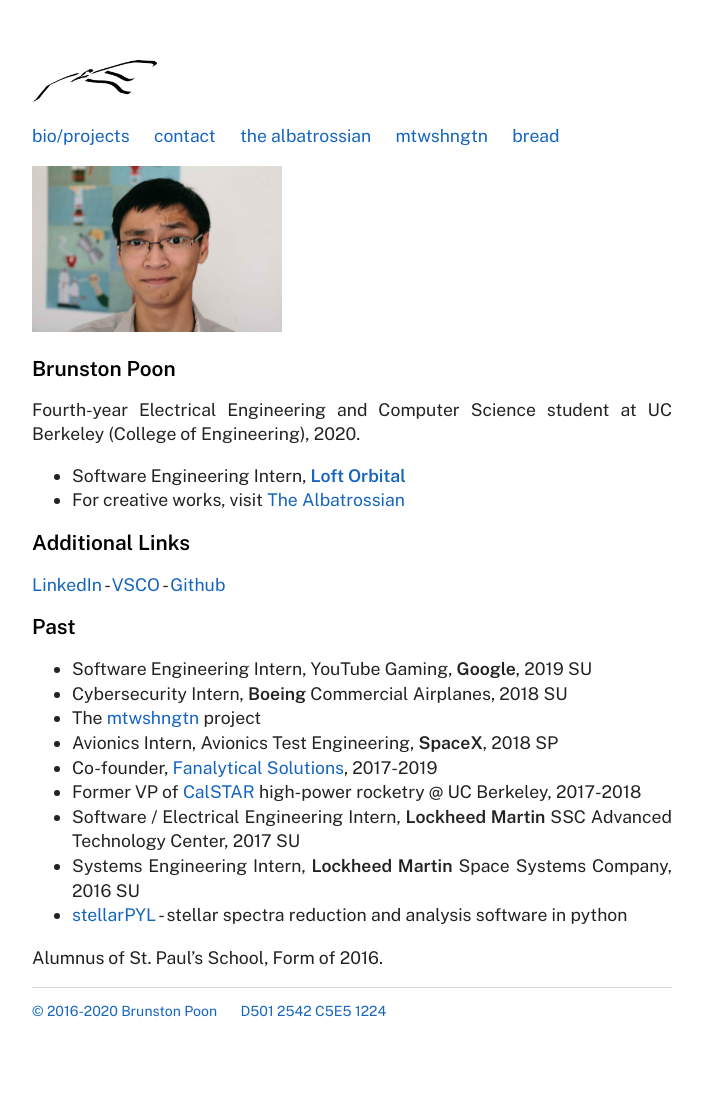
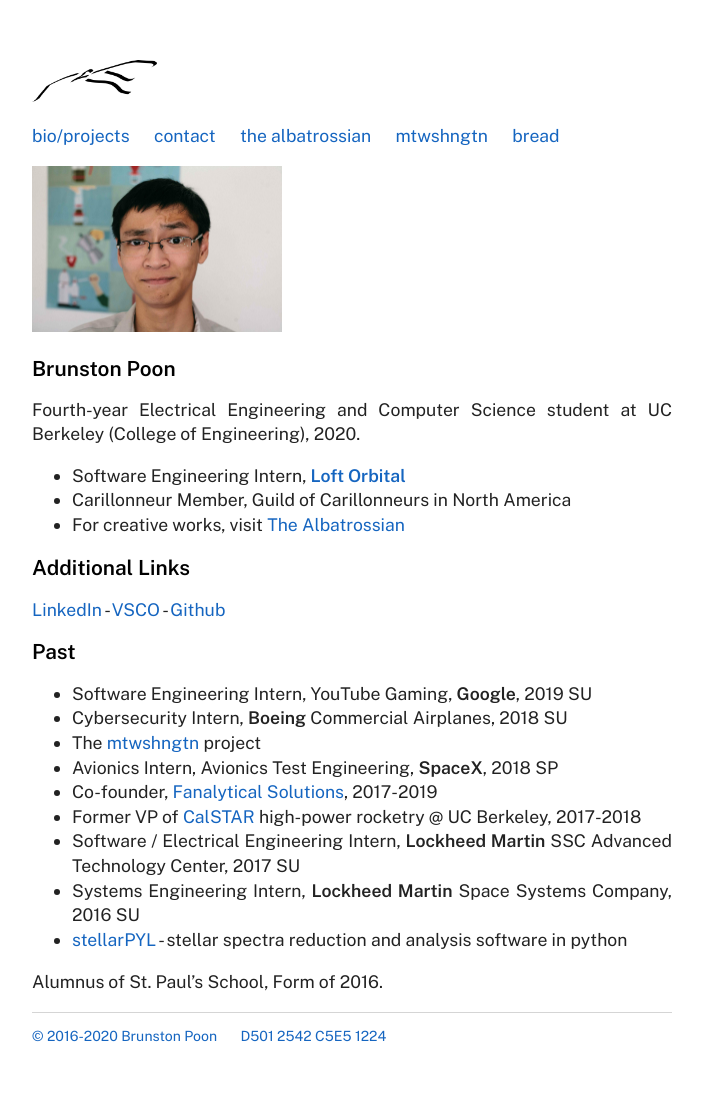
Before and after one commit to brupoon/brunstonio, a Jekyll site: the page built from index.md, in a window 1280 px wide. Shown: the whole page, without its empty margins (288-991 px from the left). Built offline with Jekyll 4.4.1, drawn with Linux system fonts in a browser that asks for light colours; before the commit the page ends 1082 px from its top, so only the background shows below that.

Commit message:
gcna news

```diff
--- a/index.md
+++ b/index.md
@@ -11,6 +11,7 @@
 Fourth-year Electrical Engineering and Computer Science student at UC Berkeley (College of Engineering), 2020.
 
 * Software Engineering Intern, **[Loft Orbital](https://www.loftorbital.com/)**
+* Carillonneur Member, Guild of Carillonneurs in North America
 * For creative works, visit [The Albatrossian](http://albatrossian.xyz)
 
 Additional Links
```
